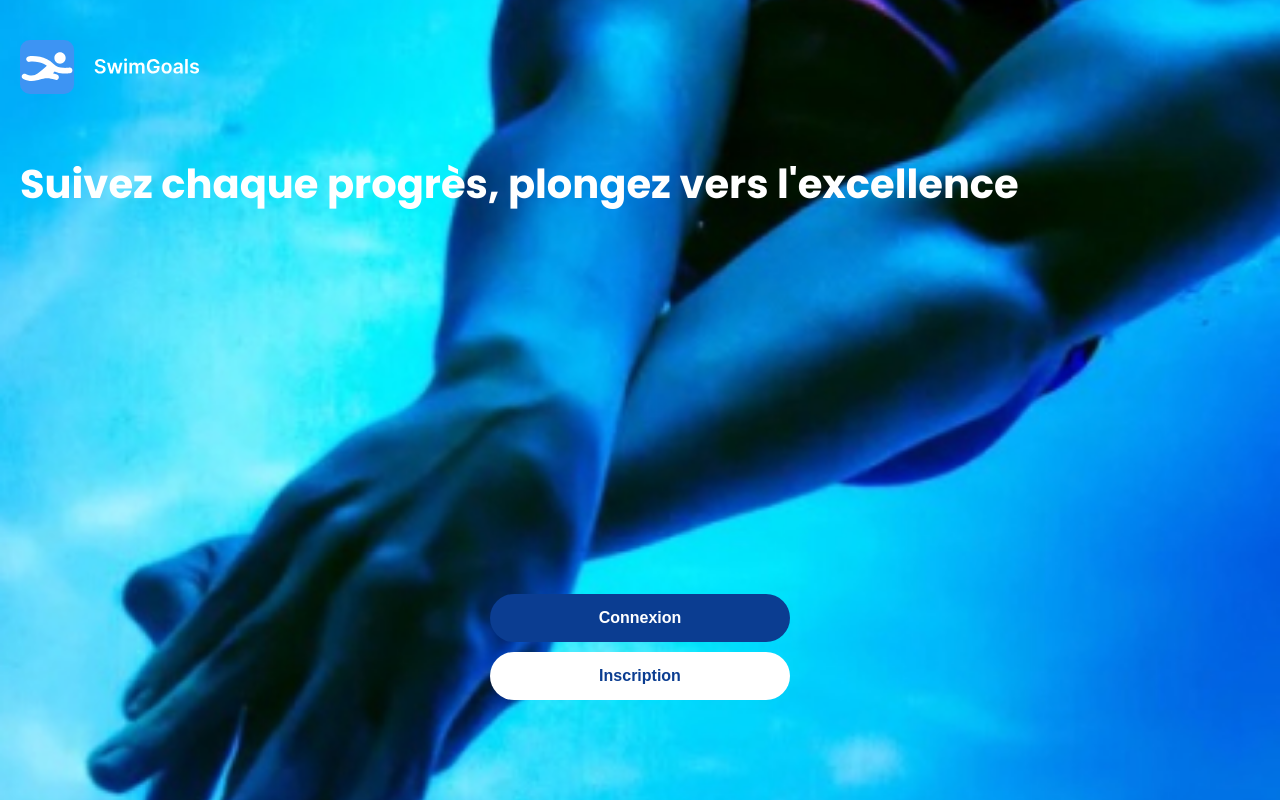
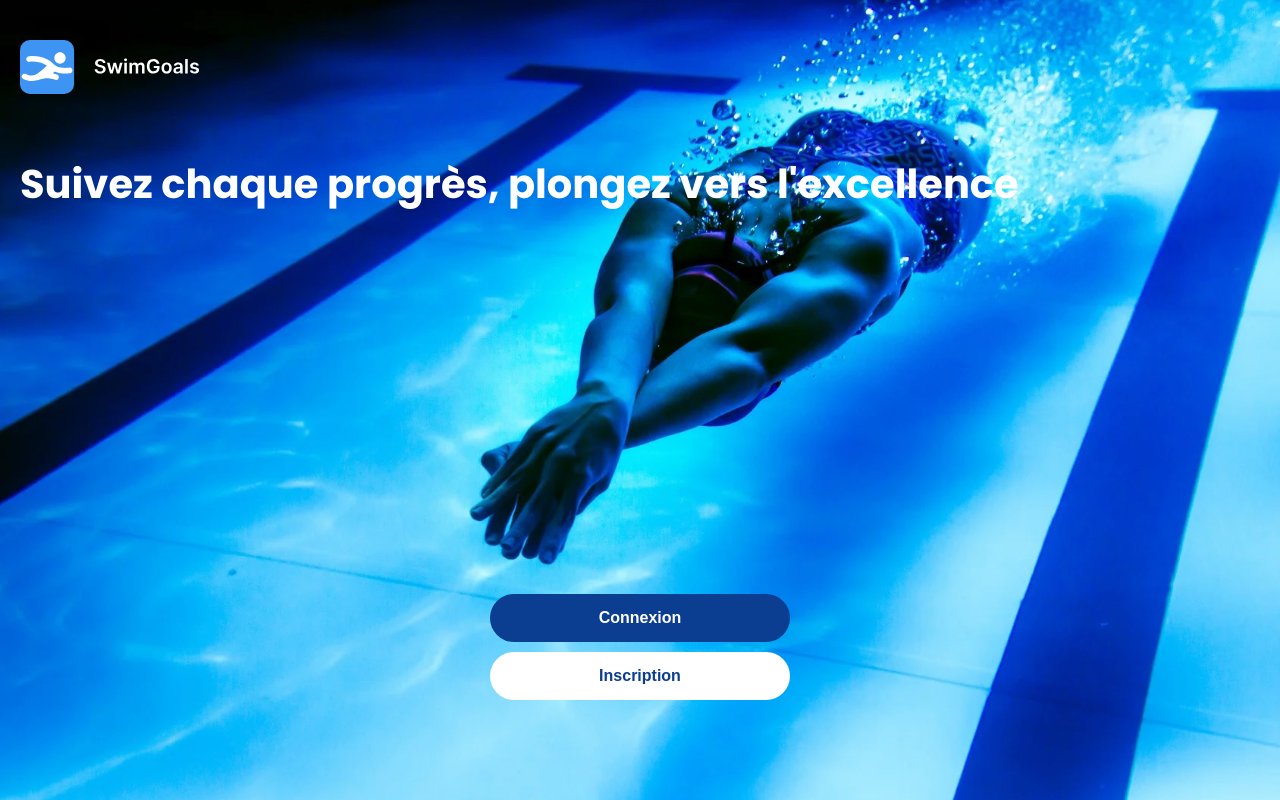
Before and after one commit to FaresBza/swimgoals_travail_bachelor, a Next.js app in the folder swimgoals_frontend/: page / in a window 1280 px wide. Built offline with nearby package versions, Linux system fonts and the light colour scheme.

Commit message:
Refactoring, delete image for mobile and import image for desktop

```diff
--- a/swimgoals_frontend/src/app/styles/BackgroundImage.scss
+++ b/swimgoals_frontend/src/app/styles/BackgroundImage.scss
@@ -8,7 +8,7 @@
     justify-content: flex-end;
     height: 100vh;
     width: 100%;
-    background: variables.$image-background-mobile;
+    background: variables.$image-background-desktop;
     color: variables.$white;
     text-align: variables.$text-center;
     font-family: variables.$global-font-family;
--- a/swimgoals_frontend/src/app/styles/_variables.scss
+++ b/swimgoals_frontend/src/app/styles/_variables.scss
@@ -9,7 +9,7 @@ $text-center: center;
 $align-center: center;
 
 /* Background Image*/
-$image-background-mobile: url('/images/image-principale-mobile.png') no-repeat center center/cover;
+$image-background-desktop: url('/images/image-principale-desktop.jpg') no-repeat center center/cover;
 $image-blur-background: url("/images/background-app.png") no-repeat center center/cover;
 
 /* Color */
```
Also changed, not shown: swimgoals_frontend/public/images/image-principale-mobile.png (deleted).
